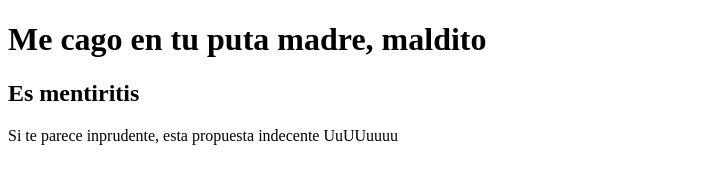
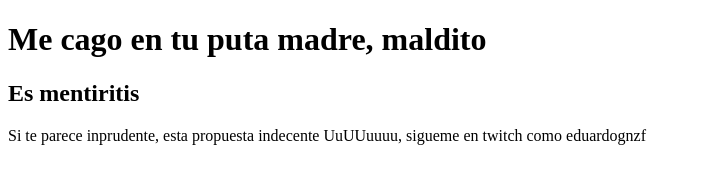
Before and after one commit to Eduardognzf/proyectoDemocurso, a plain HTML site: page index.html in a window 1280 px wide. Shown: the whole page, without its empty margins (0-702 px from the left). Drawn offline with Linux system fonts and the light colour scheme.

Commit message:
first commit

```diff
--- a/index.html
+++ b/index.html
@@ -9,6 +9,6 @@
 <body>
     <h1>Me cago en tu puta madre, maldito</h1>
         <h2>Es mentiritis</h2>
-            <p>Si te parece inprudente, esta propuesta indecente UuUUuuuu</p>
+            <p>Si te parece inprudente, esta propuesta indecente UuUUuuuu, sigueme en twitch como eduardognzf</p>
 </body>
 </html>
```
